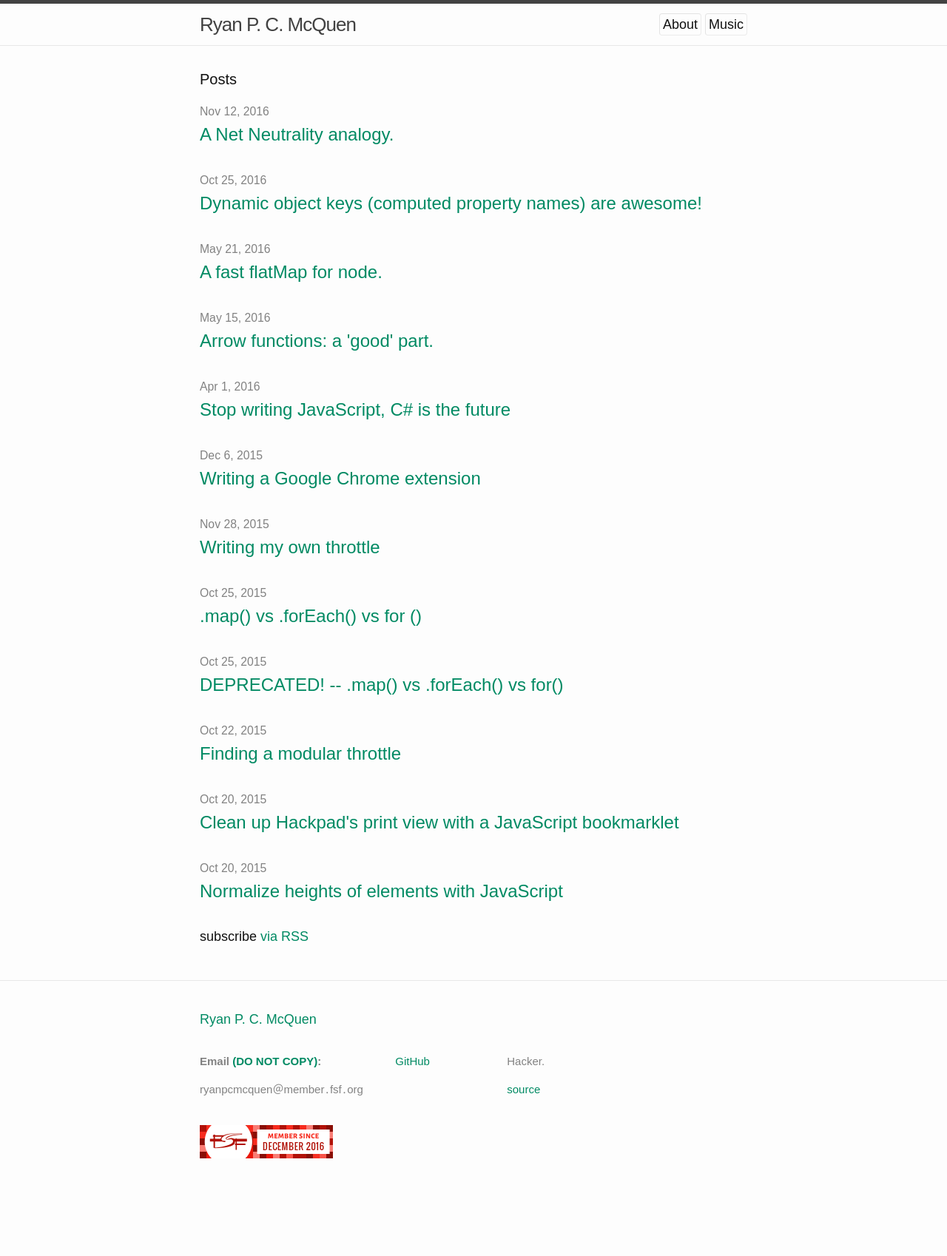
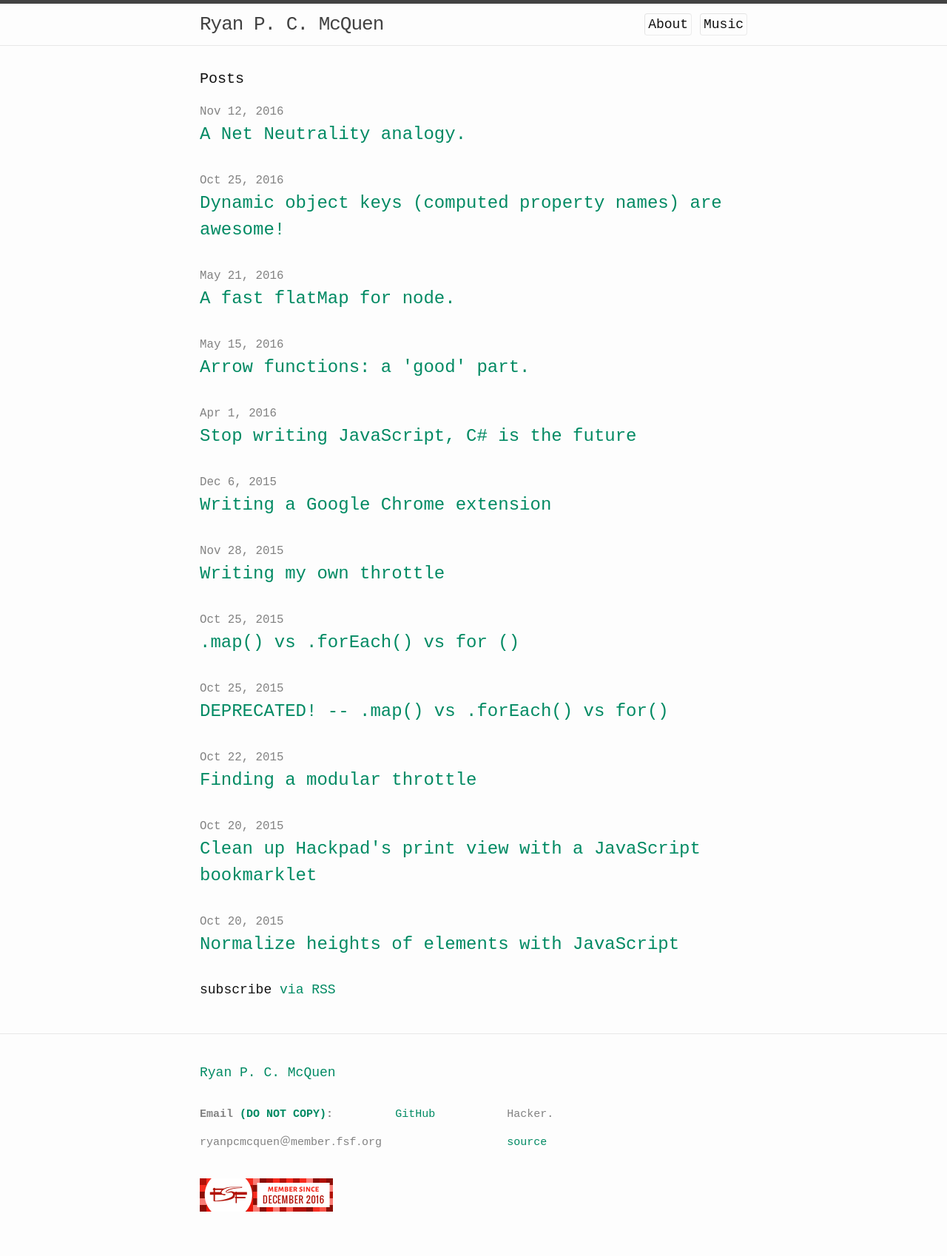
Before and after one commit to ryanpcmcquen/ryanpcmcquen.github.io, a Jekyll site: the page built from index.html, in a window 1280 px wide. Shown: the whole page at 74% size. Built offline with Jekyll 4.4.1, drawn with Linux system fonts in a browser that asks for light colours; a script that is not in the unit is left out; before the commit the page ends 1626 px from its top, so only the background shows below that.

Commit message:
Go with generic monospace.

```diff
--- a/css/main.scss
+++ b/css/main.scss
@@ -6,7 +6,7 @@
 
 
 // Our variables
-$base-font-family: 'Share Tech Mono', sans-serif;
+$base-font-family: monospace;
 $base-font-size:   18px;
 $small-font-size:  $base-font-size * 0.875;
 $base-line-height: 1.5;
```
